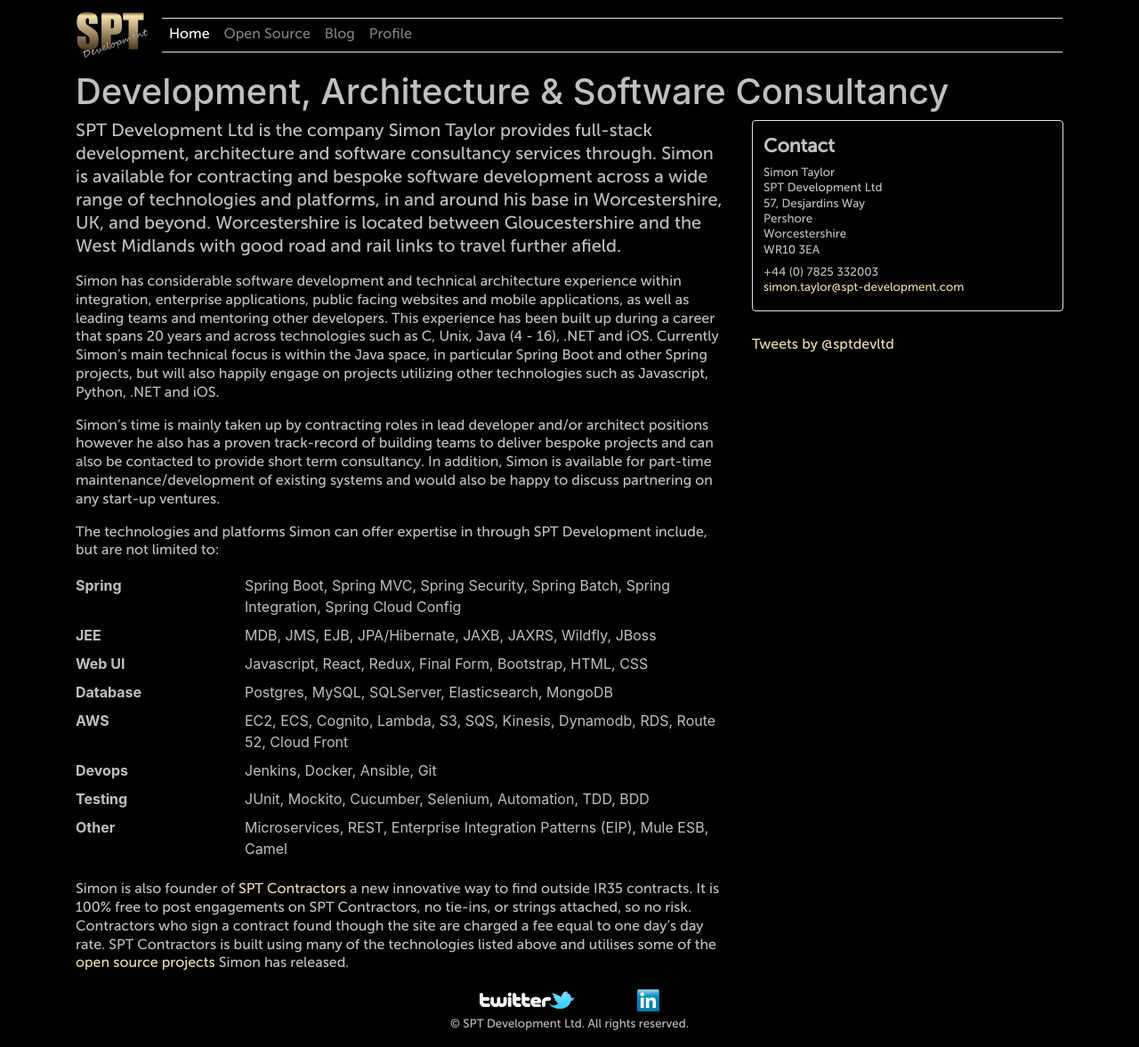
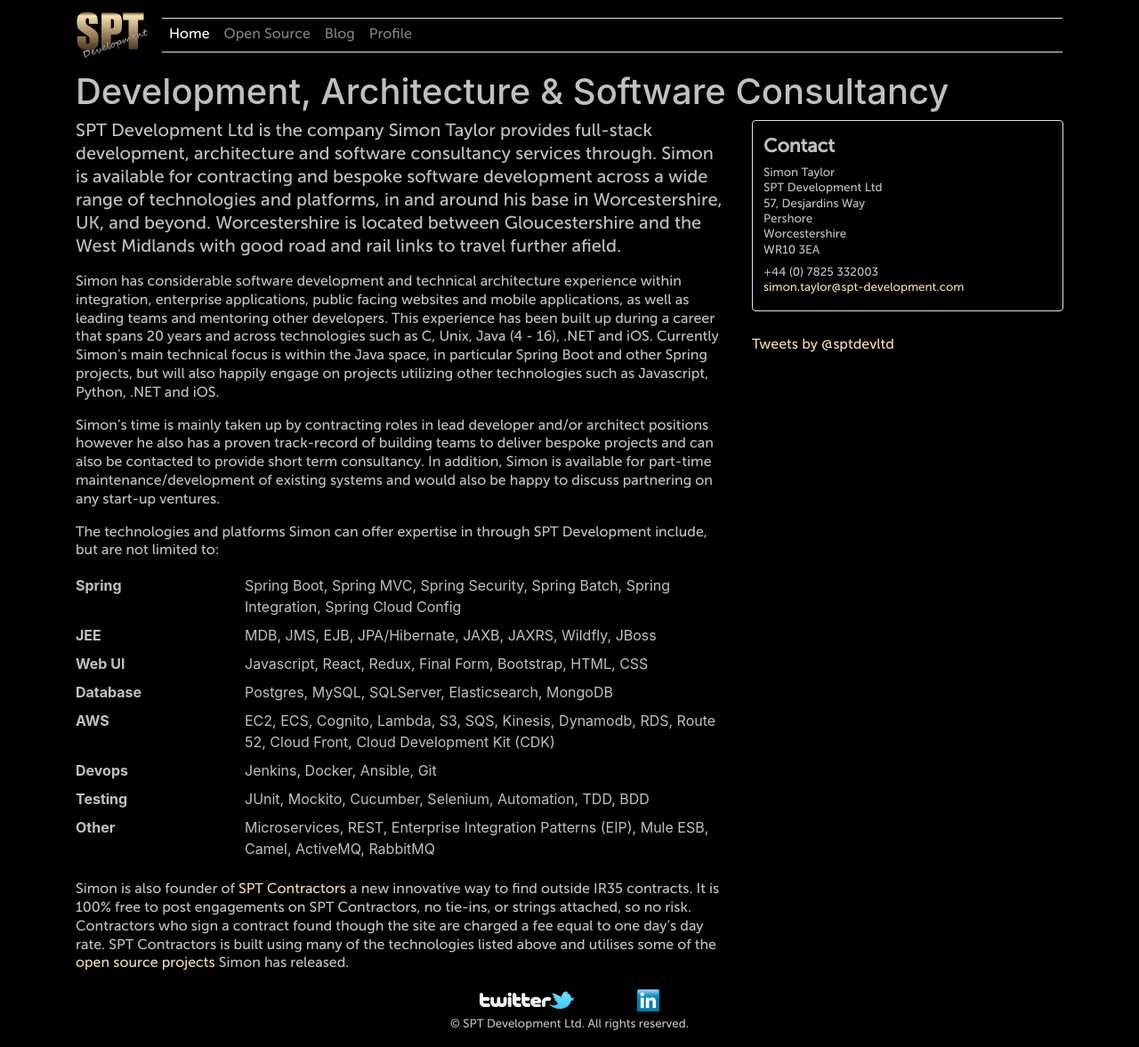
Before and after one commit to spt-development/spt-development.github.io, a Jekyll site: the page built from index.markdown, in a window 1280 px wide. Shown: the whole page at 89% size. Built offline with Jekyll 4.4.1, drawn with Linux system fonts in a browser that asks for light colours; comment, search, counter and statistics services are not loaded.

Commit message:
Updated profile and added some more skills to homepage

```diff
--- a/index.markdown
+++ b/index.markdown
@@ -29,7 +29,7 @@
     <dd class="col-sm-9">Postgres, MySQL, SQLServer, Elasticsearch, MongoDB</dd>
 
     <dt class="col-sm-3">AWS</dt>
-    <dd class="col-sm-9">EC2, ECS, Cognito, Lambda, S3, SQS, Kinesis, Dynamodb, RDS, Route 52, Cloud Front</dd>
+    <dd class="col-sm-9">EC2, ECS, Cognito, Lambda, S3, SQS, Kinesis, Dynamodb, RDS, Route 52, Cloud Front, Cloud Development Kit (CDK)</dd>
 
     <dt class="col-sm-3">Devops</dt>
     <dd class="col-sm-9">Jenkins, Docker, Ansible, Git</dd>
@@ -38,7 +38,7 @@
     <dd class="col-sm-9">JUnit, Mockito, Cucumber, Selenium, Automation, TDD, BDD</dd>
 
     <dt class="col-sm-3">Other</dt>
-    <dd class="col-sm-9">Microservices, REST, Enterprise Integration Patterns (EIP), Mule ESB, Camel</dd>
+    <dd class="col-sm-9">Microservices, REST, Enterprise Integration Patterns (EIP), Mule ESB, Camel, ActiveMQ, RabbitMQ</dd>
 </dl>
 
 Simon is also founder of <a href="https://spt.contractors">SPT Contractors</a> a new innovative way to find outside IR35 contracts. It is 100% free to post engagements on SPT Contractors, no tie-ins, or strings attached, so no risk. Contractors who sign a contract found though the site are charged a fee equal to one day's day rate. SPT Contractors is built using many of the technologies listed above and utilises some of the [open source projects](/opensource) Simon has released.
```
Also changed, not shown: 1 other file.
